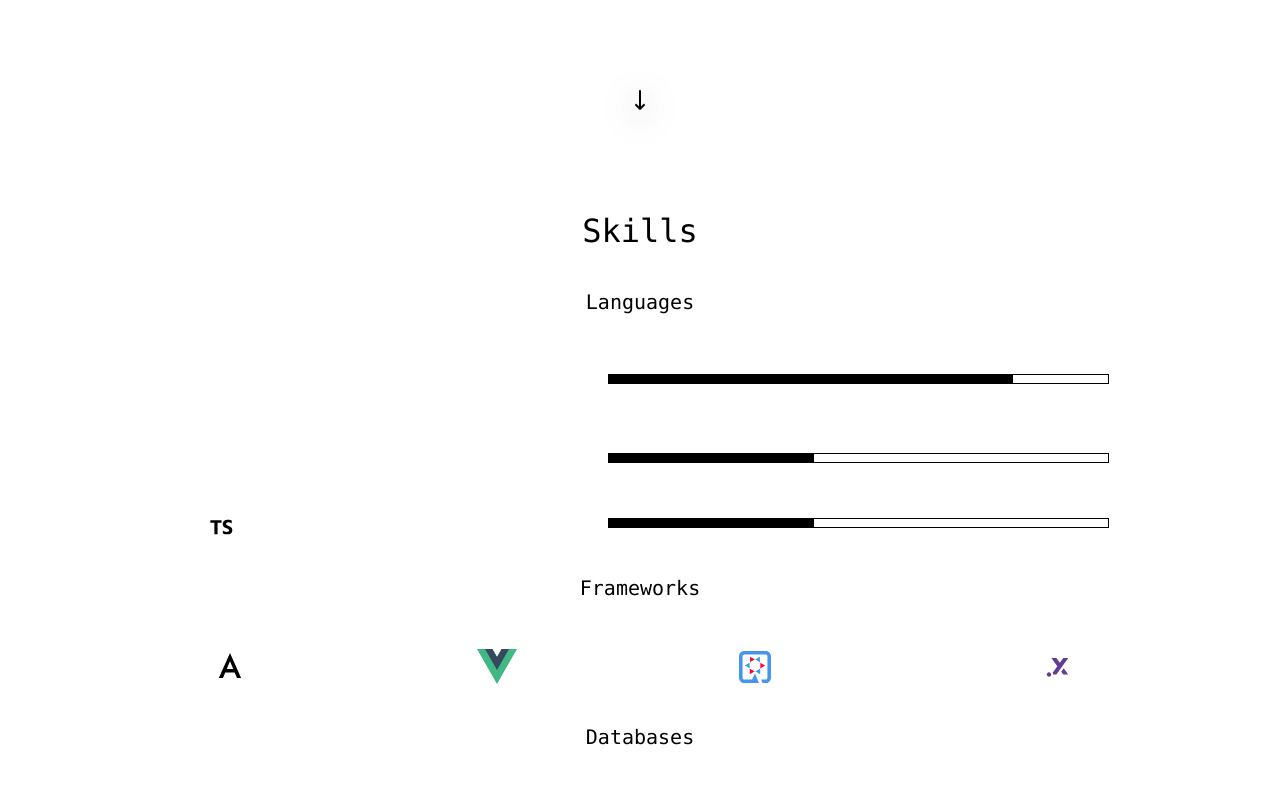
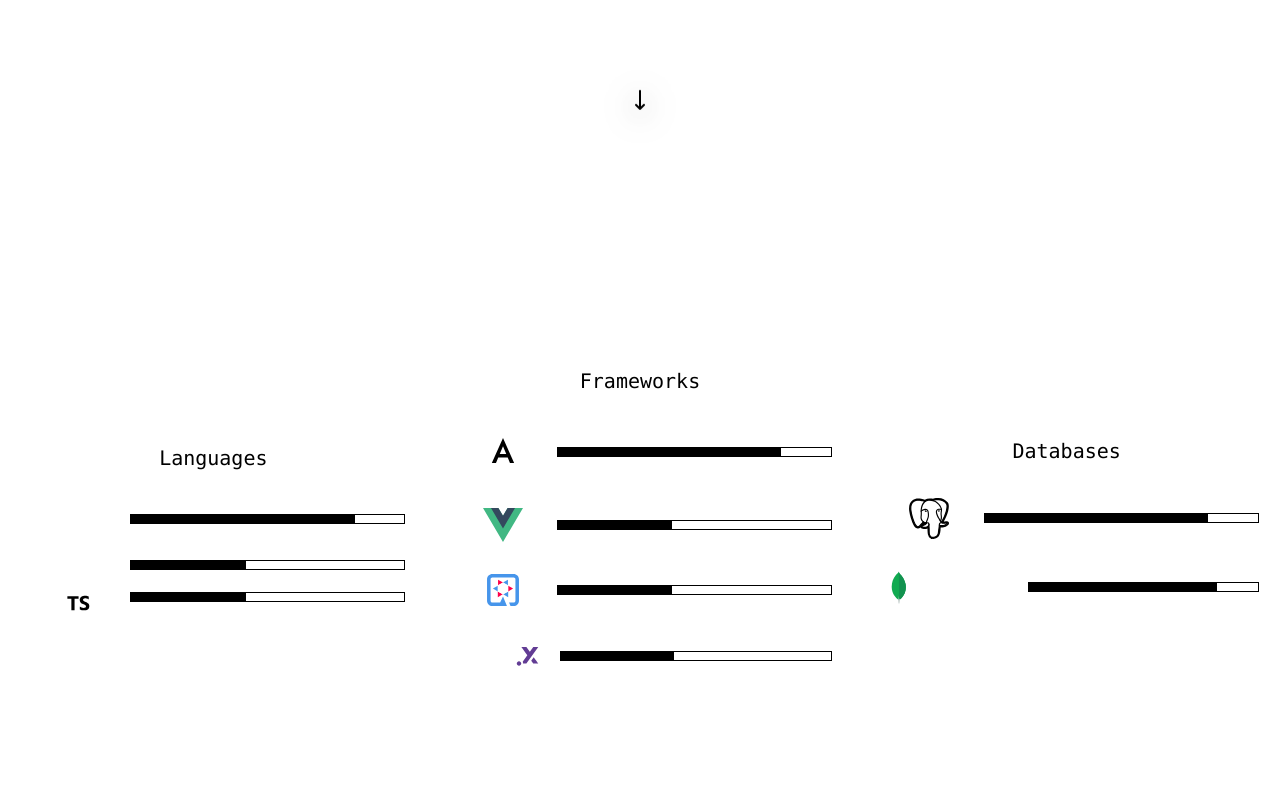
Before and after one commit to EfraimLA/efraimla.github.io, an Angular app: page / in a window 1280 px wide. Shown: the part 680-1470 px from the top of the page. Built offline with nearby package versions, Linux system fonts and the light colour scheme.

Commit message:
update skills layout

```diff
--- a/src/app/pages/home/home.component.html
+++ b/src/app/pages/home/home.component.html
@@ -37,50 +37,101 @@
   <!-- My Stack Section -->
   <div id="stack" class="text-center font-mono font-medium">
 
-    <h1 class="font-medium">Skills</h1>
     <!--    <p class="text-gray-600 dark:text-gray-300 text-sm font-light tracking-tight leading-tight md:text-base">These are-->
     <!--      some languages and technologies i've used before.-->
     <!--    </p>-->
 
+    <div class="card">
       <h2 class="text-xl font-medium">Languages</h2>
-    <div class="w-full flex flex-col flex-wrap items-center icons">
-      <div class="w-full flex px-2 justify-around items-center">
+      <div class="card-item">
+        <div class="w-2/5 flex justify-center">
           <img src="assets/svg/java_logo.svg" class="w-8 text-white" alt="Java Logo">
+        </div>
 
         <div class="progress-bar-80">
           <span></span>
         </div>
       </div>
-      <div class="w-full flex px-2 justify-around items-center">
+      <div class="card-item">
+        <div class="w-2/5 flex justify-center">
           <img src="assets/svg/python_logo.svg" class="w-8 svg-white" alt="Python Logo">
+        </div>
 
         <div class="progress-bar-40">
           <span></span>
         </div>
       </div>
-      <div class="w-full flex px-2 justify-around items-center">
-        <div>
+      <div class="card-item">
+        <div class="w-2/5 flex justify-center">
           <img src="assets/svg/typescript_logo.svg" class="w-8" alt="Typescript Logo">
         </div>
 
-        <div class="w-1/2 progress-bar-40">
+        <div class="progress-bar-40">
           <span></span>
         </div>
       </div>
     </div>
 
+    <div class="card icons">
       <h2 class="text-xl font-medium">Frameworks</h2>
-    <div class="w-full flex justify-evenly flex-wrap items-center mt-2 icons">
+      <div class="card-item">
+        <div class="w-2/5 flex justify-center">
           <img src="assets/svg/angular_logo.svg" class="w-12" alt="Angular Logo">
+        </div>
+
+        <div class="progress-bar-80">
+          <span></span>
+        </div>
+      </div>
+      <div class="card-item">
+        <div class="w-2/5 flex justify-center">
           <img src="assets/svg/vuejs_logo.svg" class="w-10" alt="Vue Logo">
+        </div>
+
+        <div class="progress-bar-40">
+          <span></span>
+        </div>
+      </div>
+      <div class="card-item">
+        <div class="w-2/5 flex justify-center">
           <img src="assets/svg/quarkus_logo.svg" class="w-8" alt="Quarkus Logo">
+        </div>
+
+        <div class="progress-bar-40">
+          <span></span>
+        </div>
+      </div>
+      <div class="card-item">
+        <div class="w-2/5 flex justify-center">
           <img src="assets/svg/vertx_logo.svg" class="w-20" alt="Vertx Logo">
         </div>
 
+        <div class="progress-bar-40">
+          <span></span>
+        </div>
+      </div>
+    </div>
+
+    <div class="card icons">
       <h2 class="text-xl font-medium">Databases</h2>
-    <div class="w-full flex justify-evenly flex-wrap items-center mt-2 icons">
+      <div class="card-item">
+        <div class="w-2/5 flex justify-center">
           <img src="assets/svg/postgresql_logo.svg" class="w-10" alt="PostgreSQL Logo">
+        </div>
+
+        <div class="progress-bar-80">
+          <span></span>
+        </div>
+      </div>
+      <div class="card-item">
+        <div class="w-2/5 flex justify-center">
           <img src="assets/svg/mongodb_logo.svg" class="w-36" alt="MongoDB Logo">
+        </div>
+
+        <div class="progress-bar-80">
+          <span></span>
+        </div>
+      </div>
     </div>
   </div>
 
--- a/src/app/pages/home/home.component.scss
+++ b/src/app/pages/home/home.component.scss
@@ -11,11 +11,21 @@
 }
 
 #stack {
-  @apply w-full min-h-screen flex flex-col items-center justify-center;
+  @apply w-full min-h-screen grid items-center;
+  grid-template-columns: repeat(auto-fit, minmax(400px, 1fr));
 
   .icons {
     img {
       @apply m-4;
+    }
+  }
+
+  .card {
+    @apply flex flex-col items-center justify-self-center;
+    width: 90%;
+
+    .card-item {
+      @apply w-full flex justify-around items-center;
     }
   }
 }
@@ -43,12 +53,13 @@
 
 @mixin progress-bar-calc($progress) {
   height: 8px;
-  width: 39%;
+  width: 100%;
   //border-radius: 5px;
   border: 1px solid black;
   color: black;
   overflow: hidden;
   position: relative;
+
 
   span {
     height: 100%;
```
Lines whose indentation alone changed are shown as unchanged.
